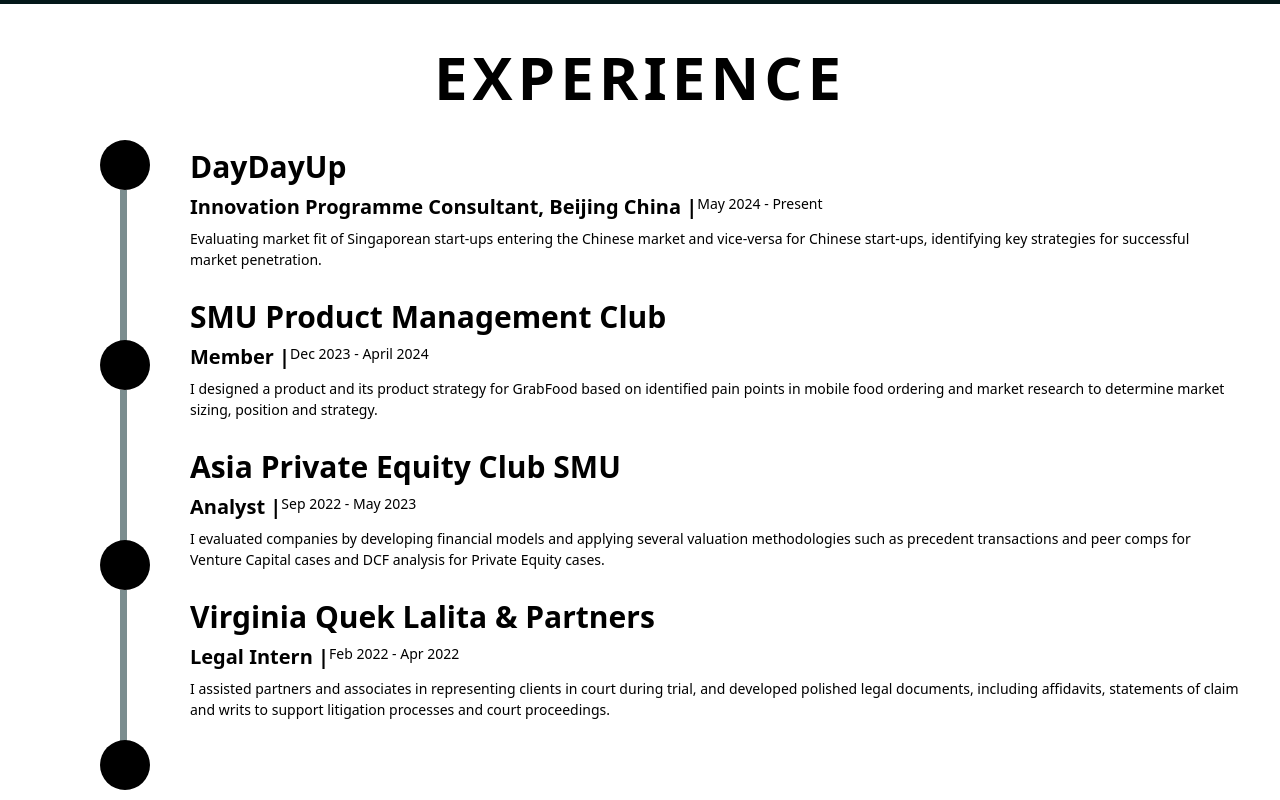
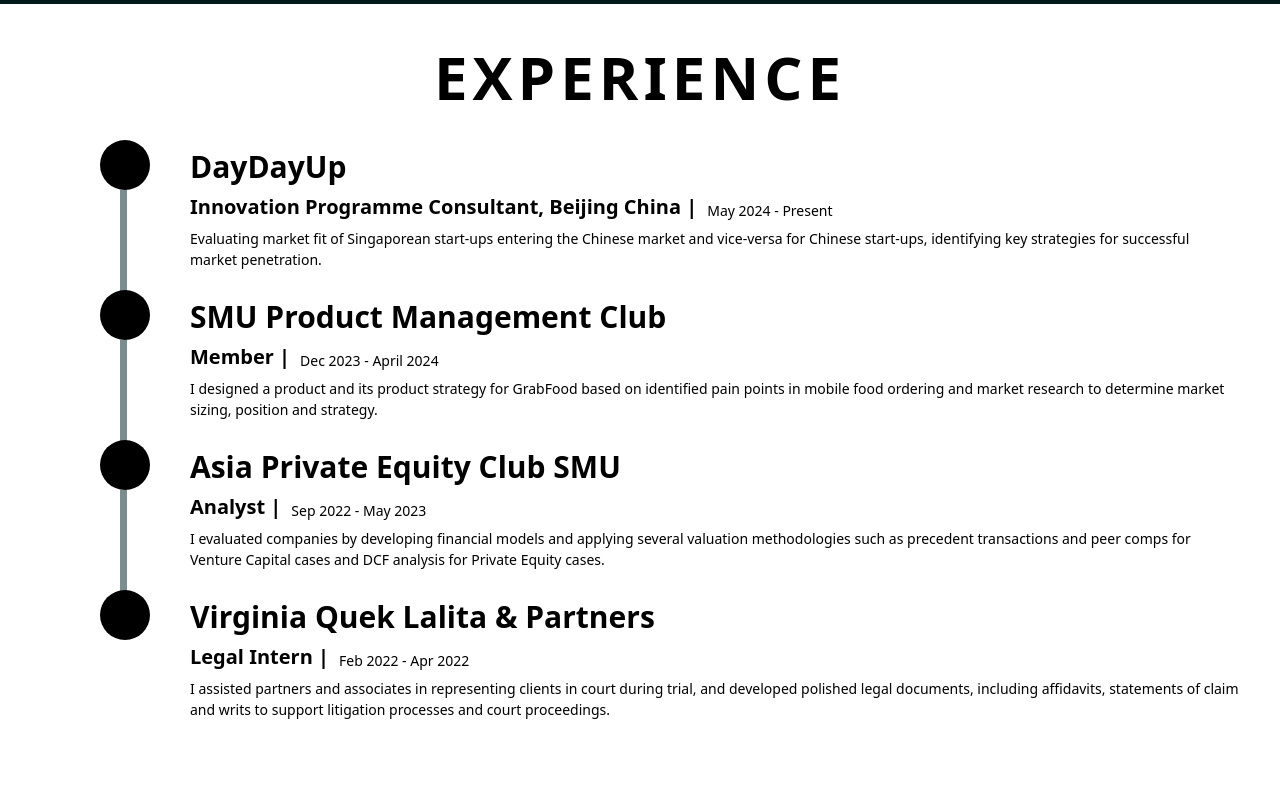
Before and after one commit to dev-basit/my-portfolio, a Next.js app: page / in a window 1280 px wide. Shown: the part 1500-2300 px from the top of the page. Built offline with nearby package versions, Linux system fonts and the light colour scheme.

Commit message:
Bugfixed: stepper height

```diff
--- a/src/components/experience/styles.ts
+++ b/src/components/experience/styles.ts
@@ -26,16 +26,16 @@
 const ExperienceSteps = styled.section`
   display: flex;
   flex-direction: column;
-  row-gap: 14rem;
+  row-gap: 11rem;
   margin-left: 10rem;
 
   @media screen and (max-width: 1280px) {
-    row-gap: 15rem;
+    row-gap: 10rem;
   }
 
   @media screen and (max-width: 768px) {
     margin-left: 2rem;
-    row-gap: 20rem;
+    row-gap: 15rem;
   }
 `;
 
@@ -52,17 +52,13 @@
 const ExperienceStepLine = styled.section`
   position: absolute;
   width: 0.7rem;
-  height: 17rem;
+  height: 14rem;
   background-color: var(--primary-light2);
   left: 12rem;
 
-  @media screen and (max-width: 1280px) {
-    height: 18rem;
-  }
-
   @media screen and (max-width: 768px) {
     left: 4rem;
-    height: 20rem;
+    height: 15rem;
   }
 `;
 
@@ -72,6 +68,7 @@
   margin-left: 4rem;
   margin-top: -1rem;
   margin-right: 4rem;
+  margin-bottom: 6rem;
 
   @media screen and (max-width: 768px) {
     margin-right: 1rem;
@@ -106,9 +103,12 @@
 
 const ExperienceJob = styled.section`
   display: flex;
+  align-items: center;
+  column-gap: 1rem;
 
   @media screen and (max-width: 768px) {
     flex-direction: column;
+    align-items: flex-start;
   }
 `;
 
```
